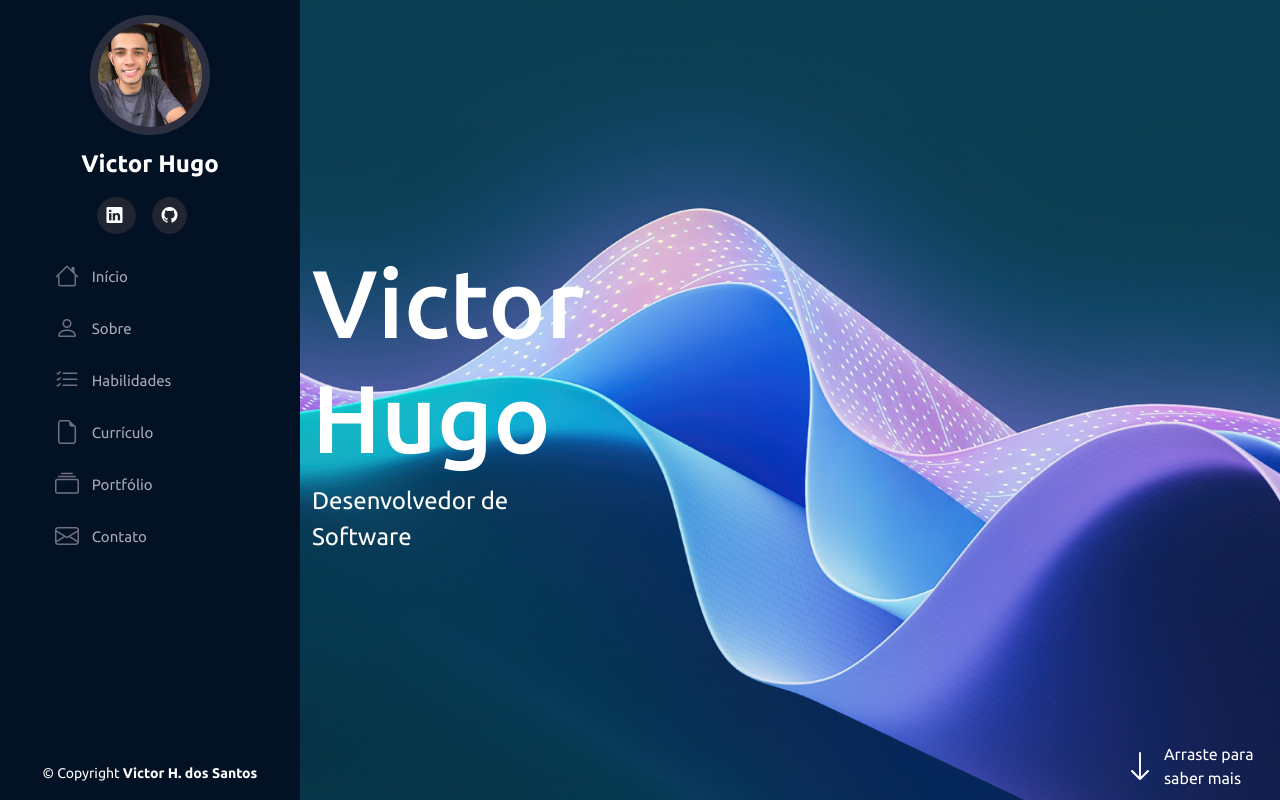
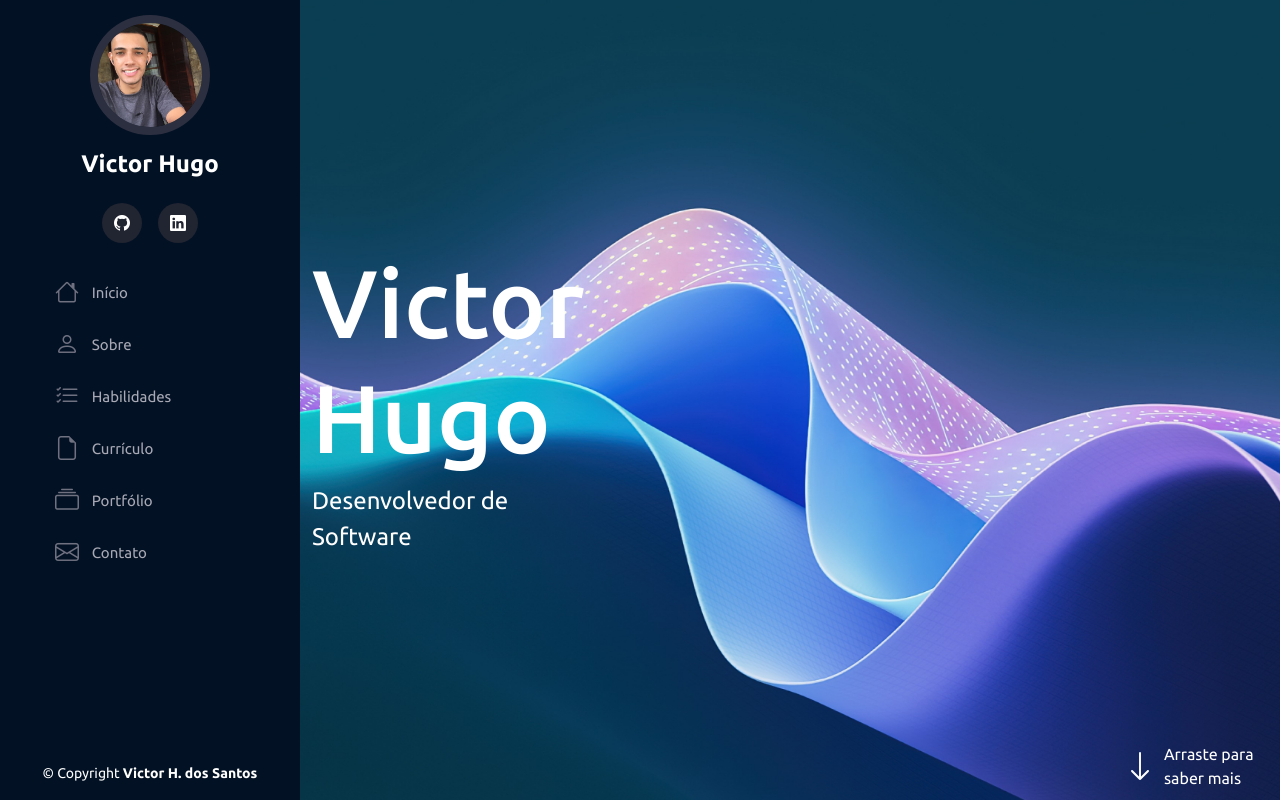
Before and after one commit to VictorHugo842/portfolio-flask, a Flask app: page / in a window 1280 px wide. Shown: the top 804 px of the page. Run offline with Flask 3, Linux system fonts and the light colour scheme; some libraries are stand-ins or nearby versions.

Commit message:
correção dos icones

```diff
--- a/static/style.css
+++ b/static/style.css
@@ -38,17 +38,26 @@ body {
     color: #fff;
 }
 
+#header .profile .social-links {
+    display: flex;
+    justify-content: center;
+    gap: 1rem;
+}
+
 #header .profile .social-links a {
     font-size: 1rem;
     background: #212431;
     color: #fff;
-    padding: 0.6rem;
-    margin-right: 1rem;
+    width: 40px;
+    height: 40px;
+    padding: 0;
     border-radius: 50%;
+    display: flex;
+    align-items: center;
+    justify-content: center;
     transition: 0.3s;
     text-decoration: none;
 }
-
 
 #header .profile .social-links a:hover {
     background: #149ddd;
--- a/templates/index.html
+++ b/templates/index.html
@@ -24,11 +24,11 @@
             <img src="../static/img/admin.jpg" alt="Foto do Admin">
             <h1>Victor Hugo</h1>
             <div class="social-links mt-4 text-center">
-                <a target="_blank" href="https://www.linkedin.com/in/victor369/">
-                    <i class="bi bi-linkedin"></i>
-                </a>
                 <a target="_blank" href="https://github.com/VictorHugo842">
                     <i class="bi bi-github"></i>
+                </a>
+                <a target="_blank" href="https://www.linkedin.com/in/victor369/">
+                    <i class="bi bi-linkedin "></i>
                 </a>
             </div>
         </section>
```
